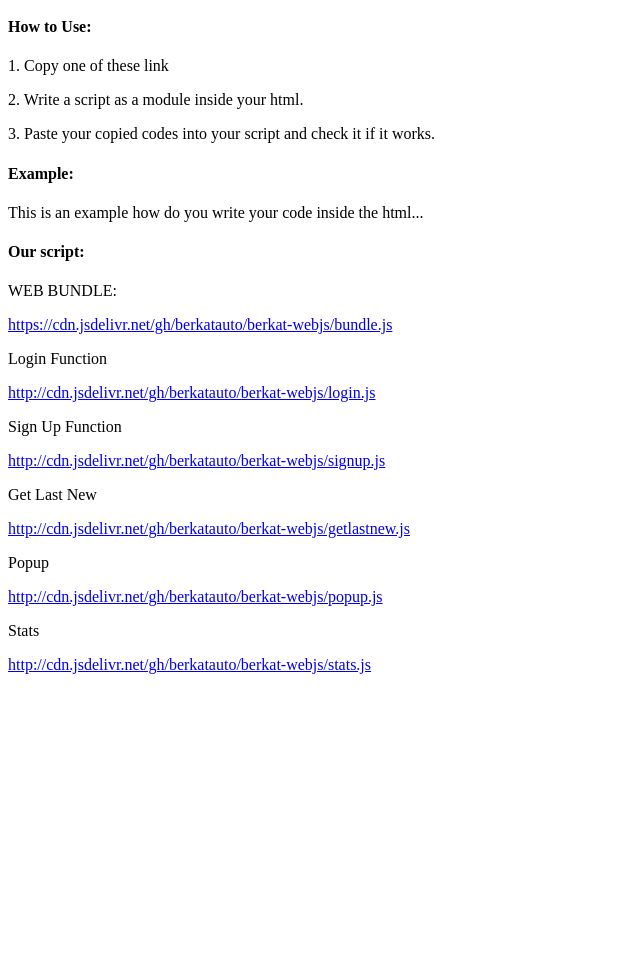
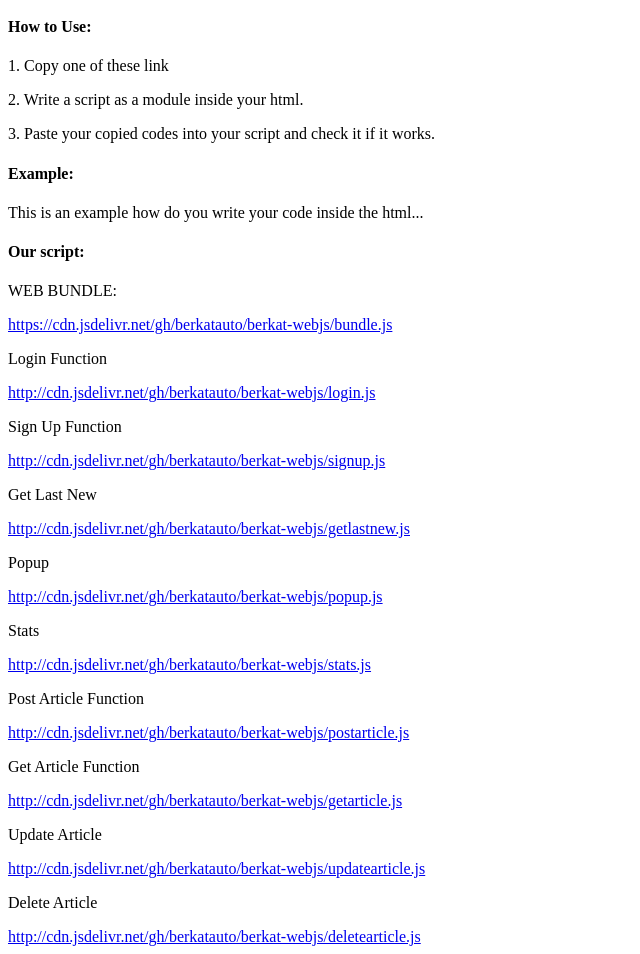
Before and after one commit to berkatauto/berkat-webjs, a plain HTML site: page index.html in a window 1280 px wide. Shown: the part 105-1059 px from the top of the page, without its empty margins (0-640 px from the left). Before the commit the page ends 800 px from the top, so only its background shows below. Drawn offline with Linux system fonts and the light colour scheme; a script that the page names is missing.

Commit message:
Update Documentation

```diff
--- a/index.html
+++ b/index.html
@@ -48,6 +48,22 @@
 
 <a href="http://cdn.jsdelivr.net/gh/berkatauto/berkat-webjs/stats.js">http://cdn.jsdelivr.net/gh/berkatauto/berkat-webjs/stats.js</a>
 
+<p>Post Article Function</p>
+
+<a href="http://cdn.jsdelivr.net/gh/berkatauto/berkat-webjs/postarticle.js">http://cdn.jsdelivr.net/gh/berkatauto/berkat-webjs/postarticle.js</a>
+
+<p>Get Article Function</p>
+
+<a href="http://cdn.jsdelivr.net/gh/berkatauto/berkat-webjs/getarticle.js">http://cdn.jsdelivr.net/gh/berkatauto/berkat-webjs/getarticle.js</a>
+
+<p>Update Article</p>
+
+<a href="http://cdn.jsdelivr.net/gh/berkatauto/berkat-webjs/updatearticle.js">http://cdn.jsdelivr.net/gh/berkatauto/berkat-webjs/updatearticle.js</a>
+
+<p>Delete Article</p>
+
+<a href="http://cdn.jsdelivr.net/gh/berkatauto/berkat-webjs/deletearticle.js">http://cdn.jsdelivr.net/gh/berkatauto/berkat-webjs/deletearticle.js</a>
+
 </body>
 <script type="module" src="index.js"></script>
 </html>
```
